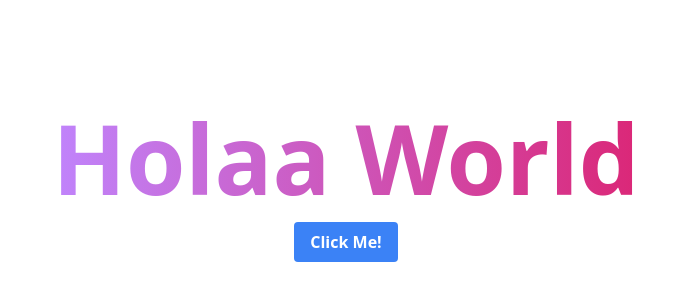
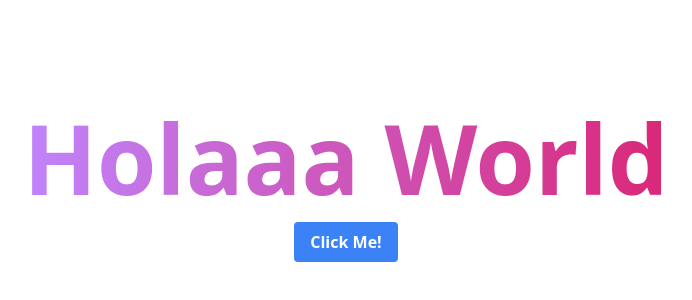
Before and after one commit to curagan/curagan-frontend, a Next.js app: page / in a window 1280 px wide. Shown: the part 214-514 px from the top of the page, without its empty margins (294-986 px from the left). Built offline with nearby package versions, Linux system fonts and the light colour scheme.

Commit message:
feat(homepage): change header content - change header content - just for testing
test #3

```diff
--- a/pages/index.tsx
+++ b/pages/index.tsx
@@ -11,7 +11,7 @@ const Index: NextPage = () => {
       </Head>
       <div className="flex flex-col justify-center items-center h-screen space-y-4">
         <h1 className="text-8xl font-extrabold text-transparent bg-clip-text bg-gradient-to-r from-purple-400 to-pink-600">
-          Holaa World
+          Holaaa World
         </h1>
         <Button text="Click Me!" onClick={() => alert('Button Clicked!')} />
       </div>
```
